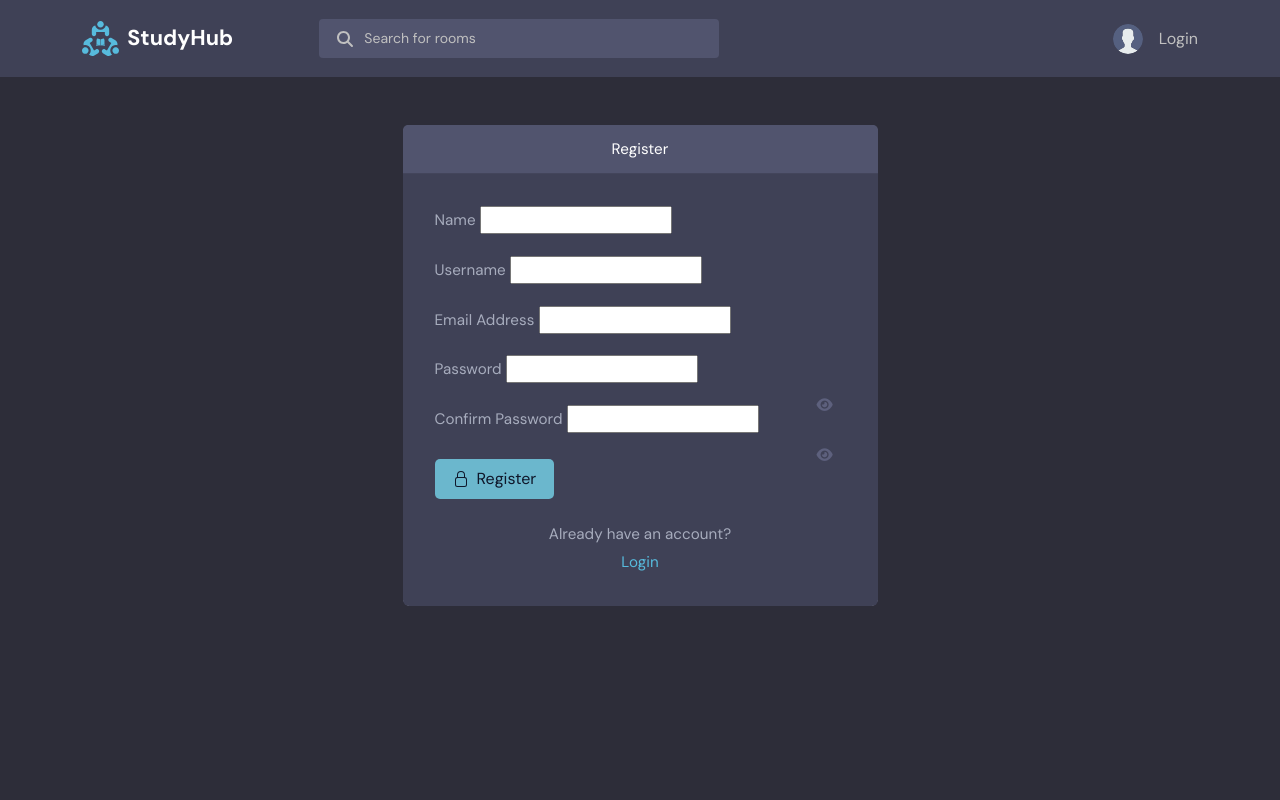
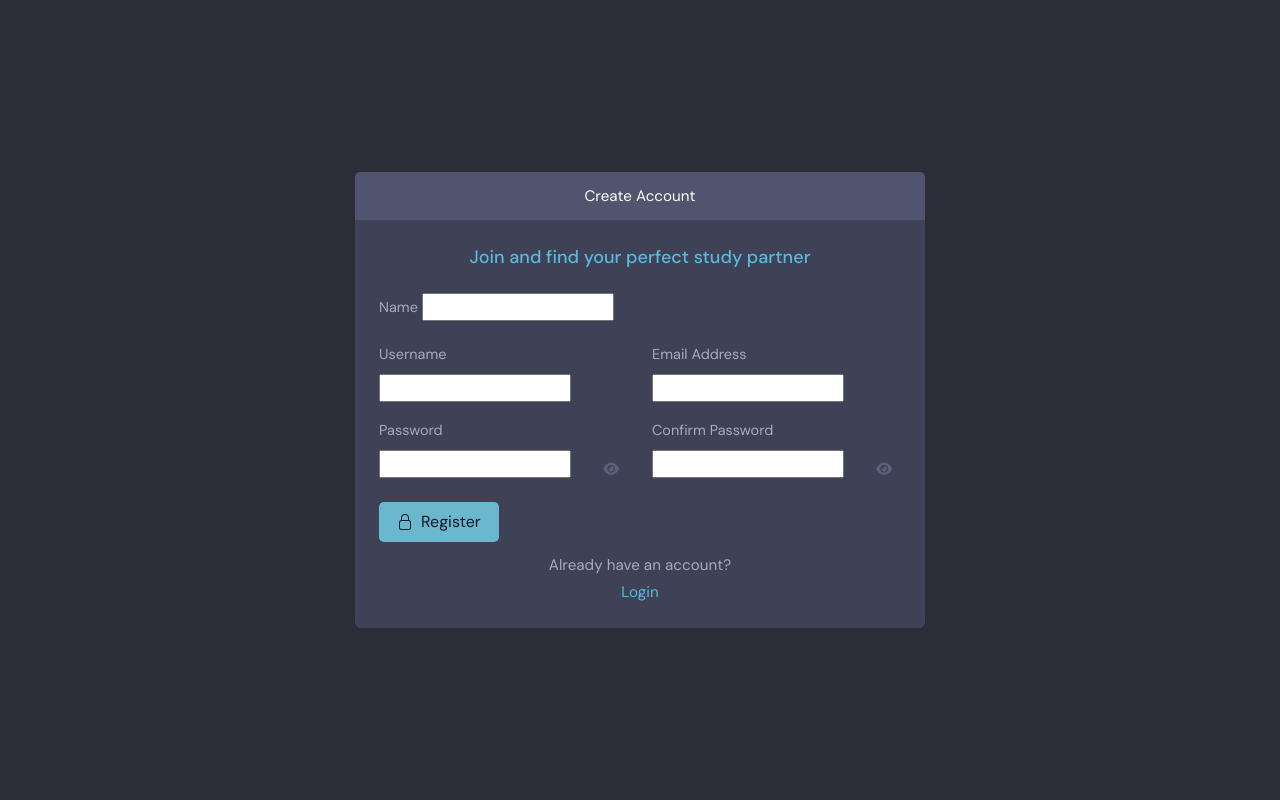
Before and after one commit to athikapriya/django-studyhub, a Django app: template base/templates/base/authentication/register_form.html in a window 1280 px wide. Run offline with Django 3.2, Linux system fonts and the light colour scheme; the template is opened without the code that fills it, so the values that code supplies are empty, except form fields; tables that the repository leaves empty hold one stand-in row (values such as "Sample post"); form fields are guessed from the names that the template uses; some libraries are stand-ins or nearby versions.

Commit message:
Refactor login and register UI layout and styling

```diff
--- a/base/forms.py
+++ b/base/forms.py
@@ -19,15 +19,15 @@ class CreateUserForm(UserCreationForm):
         widgets = {
             "name" : forms.TextInput(attrs={
                 "class" : "form-control form-control-sm form-input-custom",
-                "placeholder" : "e.g. john doe"
+                "placeholder" : "Enter your full name"
             }),
             "username" : forms.TextInput(attrs={
                 "class" : "form-control form-control-sm form-input-custom",
-                "placeholder" : "e.g. john doe"
+                "placeholder" : "e.g. john_doe"
             }),
             "email" : forms.EmailInput(attrs={
                 "class" : "form-control form-control-sm form-input-custom",
-                "placeholder" : "e.g. johndoe@gmail.com"
+                "placeholder" : "e.g. john@example.com"
             })
         }
 
--- a/base/templates/base/authentication/register_form.html
+++ b/base/templates/base/authentication/register_form.html
@@ -9,62 +9,73 @@
 
 <!-- =============== register section starts =============== -->
 
-<section id="register-page">
+<section id="register-page" class="d-flex justify-content-center align-items-center min-vh-100">
     <div class="container my-5">
         <div class="row">
-            <div class="px-4 px-sm-0 col-sm-10 col-md-8 col-lg-6 col-xl-5 mx-auto">
-                <div class="card  mb-3">
+            <div class="px-4 px-sm-0  col-sm-10 col-md-9 col-lg-7 col-xl-6 mx-auto">
+                <div class="card">
 
                     <!-- card header starts -->
                     <div class="card-header text-center color-text-primary color-bg-surface">
-                        Register
+                        Create Account
                     </div>
                     <!-- card header ends -->
 
                     <!-- card body starts -->
                     <div class="card-body color-bg-main">
+                         <h2 class="text-center color-primary">Join and find your perfect study partner</h2>
                         <!-- =============== form =============== -->
-                        <form action="" method="POST" class="">
+                        <form action="" method="POST" class="mt-3 mt-md-4">
                                 {% csrf_token %}
 
+                                <!-- =============== row for name starts =============== -->
+                                <div class="row">
                                     <!-- =============== name field =============== -->
-                                <div class="mb-3">
+                                    <div class="col-12 mb-3 mb-md-3">
                                         <label for="name" class="form-label">Name</label>
                                         {{form.name}}
 
                                         {% if form.name.errors %}
-                                        <div class="text-white small mt-1 text-end">
+                                            <div class="text-white-50 small mt-1 fst-italic error-msg">
                                                 {{ form.name.errors.0 }}
                                             </div>
                                         {% endif %}
                                     </div>
+                                </div>
+                                <!-- =============== row for name ends =============== -->
 
+
+                                <!-- =============== row for username and email field starts =============== -->
+                                <div class="row">
                                     <!-- =============== username field =============== -->
-                                <div class="mb-3">
+                                    <div class="col-md-6 mb-3 mb-md-3">
                                         <label for="username" class="form-label">Username</label>
                                         {{form.username}}
 
                                         {% if form.username.errors %}
-                                        <div class="text-white small mt-1 text-end">
+                                            <div class="text-white-50 small mt-1 fst-italic error-msg">
                                                 {{ form.username.errors.0 }}
                                             </div>
                                         {% endif %}
                                     </div>
-
                                     <!-- =============== email field =============== -->
-                                <div class="mb-3">
+                                    <div class=" col-md-6 mb-3 mb-md-3">
                                         <label for="email" class="form-label">Email Address</label>
                                         {{form.email}}
 
                                         {% if form.email.errors %}
-                                        <div class="text-white small mt-1 text-end">
+                                            <div class="text-white-50 small mt-1 fst-italic error-msg">
                                                 {{ form.email.errors.0 }}
                                             </div>
                                         {% endif %}
                                     </div>
+                                </div>
+                                <!-- =============== row for username and email field ends =============== -->
 
+                                <!-- =============== row for password1 and password2 starts =============== -->
+                                <div class="row">
                                     <!-- =============== password1 field =============== -->
-                                <div class="mb-3 position-relative">
+                                    <div class="col-md-6 mb-3 mb-md-1 position-relative">
                                         <label for="password" class="form-label">Password</label>
                                         {{form.password1}}
                                         <span class="toggle-password">
@@ -72,26 +83,26 @@
                                         </span>
 
                                         {% if form.password1.errors %}
-                                        <div class="text-white small mt-1 text-end">
+                                            <div class="text-white-50 small mt-1 fst-italic error-msg">
                                                 {{ form.password1.errors.0 }}
                                             </div>
                                         {% endif %}
                                     </div>
-
                                     <!-- =============== password2 field =============== -->
-                                <div class="mb-3 position-relative">
+                                    <div class="col-md-6 mb-1 mb-md-1 position-relative">
                                         <label for="password" class="form-label">Confirm Password</label>
                                         {{form.password2}}
                                         <span class="toggle-password">
                                             <i class="fa-solid fa-eye"></i>
                                         </span>
                                         {% if form.password1.errors %}
-                                        <div class="text-white small mt-1 text-end">
+                                            <div class="text-white-50 small mt-1 fst-italic error-msg">
                                                 {{ form.password1.errors.0 }}
                                             </div>
                                         {% endif %}
                                     </div>
-
+                                </div>
+                                <!-- =============== row for password1 and password2 ends =============== -->
 
                                 <!-- =============== error messages starts =============== -->
                                 <!-- <div class="text-center error-msg">
--- a/static/css/authentication/style.css
+++ b/static/css/authentication/style.css
@@ -1,10 +1,18 @@
+
+nav{
+    display: none !important;
+}
 
 .card-body{
-    padding: 2rem;
+    padding: 1.5rem;
 }
 
 h2{
     font-size: 1.125rem;
+}
+
+.form-label{
+    font-size: 0.9rem;
 }
 
 .form-input-custom{
@@ -12,11 +20,11 @@ h2{
     border:1px solid var(--color-neutral-hover);
     border-radius: 3px;
     font-size: 0.9rem;
-    padding: 0.5rem;
+    padding: 0.4rem;
 }
 
 .form-input-custom::placeholder{
-    font-size: 0.88rem;
+    font-size: 0.85rem;
 }
 
 .form-input-custom:focus{
@@ -26,7 +34,7 @@ h2{
 
 .btn-container{
     margin: 1.25rem 0rem ;
-    margin-bottom: 1.5rem;
+    margin-bottom: 0.75rem;
 }
 
 .my-btn{
@@ -62,7 +70,16 @@ h2{
     left: 0;
 }
 
-.toggle-password {
+#register-page .toggle-password {
+    position: absolute;
+    top: 39px;
+    right: 20px;
+    cursor: pointer;
+    color: var(--color-neutral-hover);
+    z-index: 10;
+}
+
+#login-page .toggle-password{
     position: absolute;
     top: 38px;
     right: 12px;
@@ -71,16 +88,23 @@ h2{
     z-index: 10;
 }
 
+
 .toggle-password:hover {
     color: var(--color-neutral-hover);
 }
 
 .fa-eye, .fa-eye-slash{
-    font-size: 0.9rem;
+    font-size: 0.88rem;
 }
 
 .error-msg{
-    font-size: 0.9rem;
+    font-size: 0.8rem;
+}
+
+@media screen and (max-width: 768px) {
+    h2{
+        font-size: 1.05rem;
+    }
 }
 
 @media screen and (max-width:576px) {
```
Also changed, not shown: base/templates/base/authentication/login_form.html (+6 -6 lines). Lines whose indentation alone changed are shown as unchanged.
